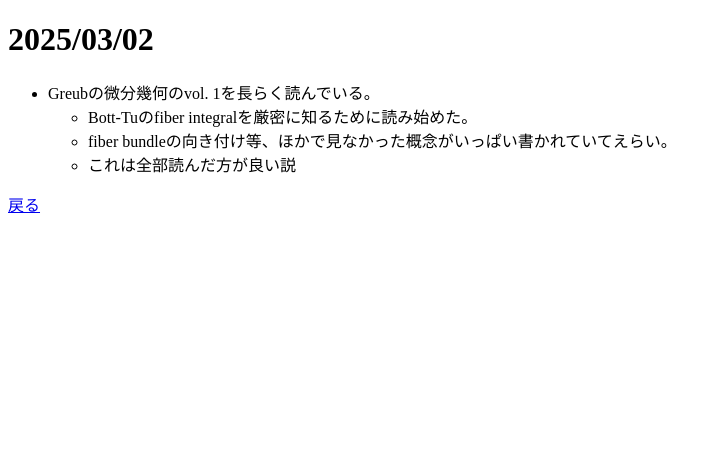
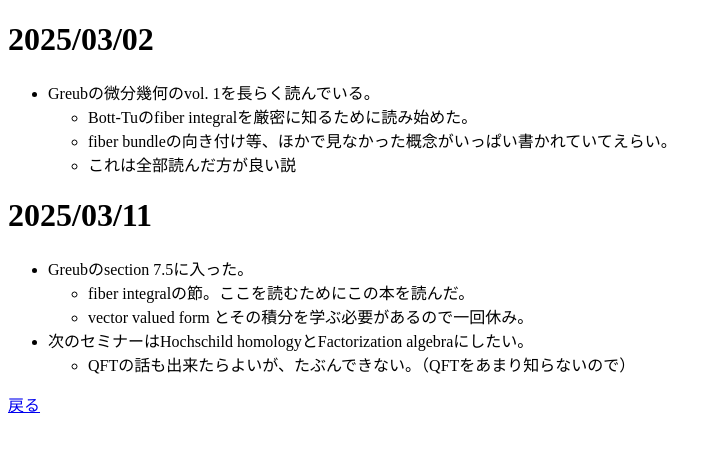
Before and after one commit to McMoscovium/mcmoscovium.github.io, a Jekyll site: the page built from diary/2025-03/index.md, in a window 1280 px wide. Shown: the top 452 px of the page, without its empty margins (0-722 px from the left). Built offline with Jekyll 4.4.1, drawn with Linux system fonts in a browser that asks for light colours; our own code applies the rules of GitHub Pages for plain Markdown files.

Commit message:
Update index.md

```diff
--- a/diary/2025-03/index.md
+++ b/diary/2025-03/index.md
@@ -3,3 +3,10 @@
   - Bott-Tuのfiber integralを厳密に知るために読み始めた。
   - fiber bundleの向き付け等、ほかで見なかった概念がいっぱい書かれていてえらい。
   - これは全部読んだ方が良い説
+
+# 2025/03/11
+- Greubのsection 7.5に入った。
+  - fiber integralの節。ここを読むためにこの本を読んだ。
+  - vector valued form とその積分を学ぶ必要があるので一回休み。
+- 次のセミナーはHochschild homologyとFactorization algebraにしたい。
+  - QFTの話も出来たらよいが、たぶんできない。（QFTをあまり知らないので）
```
